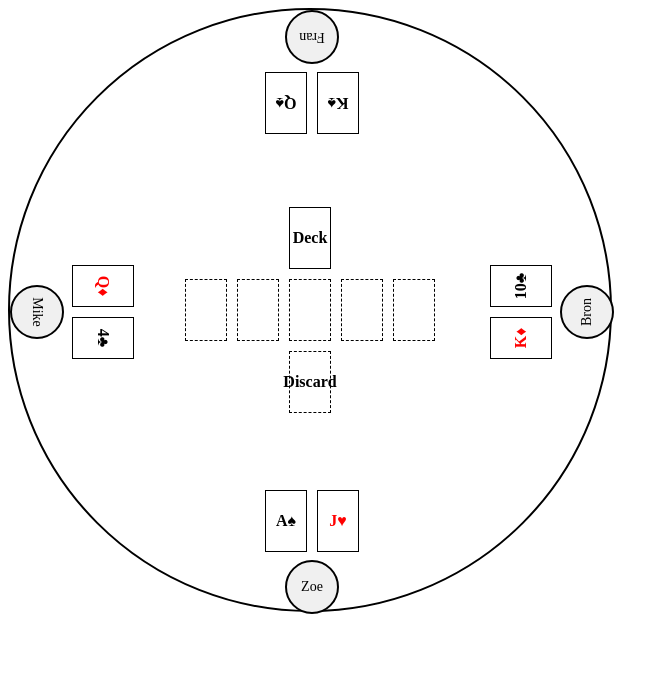
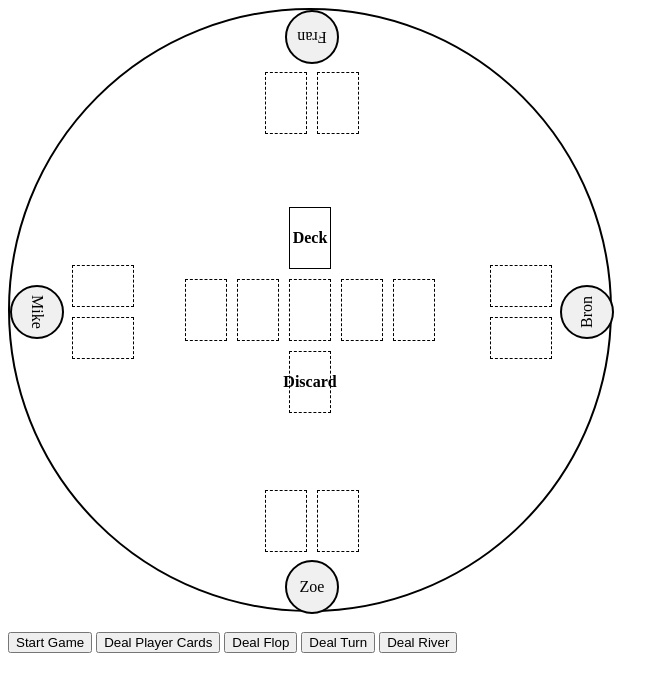
Before and after one commit to zoet24/poker-poker-poker, a plain HTML site: page index.html in a window 1280 px wide. Shown: the whole page, without its empty margins (0-669 px from the left). Drawn offline with Linux system fonts and the light colour scheme.

Commit message:
Link game buttons to functionality

```diff
--- a/index.html
+++ b/index.html
@@ -1,11 +1,13 @@
 <!DOCTYPE html>
 <html lang="en">
+
 <head>
   <meta charset="UTF-8">
   <meta name="viewport" content="width=device-width, initial-scale=1.0">
   <title>Texas Hold 'Em</title>
   <link rel="stylesheet" href="styles.css">
 </head>
+
 <body>
   <div class="table" id="table">
     <div class="cards-community">
@@ -24,9 +26,18 @@
       </div>
     </div>
   </div>
+  <div class="game-controls">
+    <button id="startGameBtn">Start Game</button>
+    <button id="dealPlayerCardsBtn">Deal Player Cards</button>
+    <button id="dealFlopBtn">Deal Flop</button>
+    <button id="dealTurnBtn">Deal Turn</button>
+    <button id="dealRiverBtn">Deal River</button>
+  </div>
+
   <script src="js/cards.js" type="module"></script>
   <script src="js/users.js" type="module"></script>
   <script src="js/game.js" type="module"></script>
   <script src="js/init.js" type="module"></script>
 </body>
+
 </html>
--- a/js/game.js
+++ b/js/game.js
@@ -1,10 +1,17 @@
-import { users } from "./users.js";
+import { players } from "./players.js";
 import { Deck } from "./cards.js";
+
+const suitSymbols = {
+  spade: "\u2660", // ♠
+  heart: "\u2665", // ♥
+  diamond: "\u2666", // ♦
+  club: "\u2663", // ♣
+};
 
 class Game {
   constructor() {
     this.deck = new Deck();
-    this.users = users;
+    this.players = players;
     this.communityCards = [];
     this.discardPile = [];
   }
@@ -12,20 +19,38 @@ class Game {
   startGame() {
     this.deck.shuffleDeck();
     console.log("Initial deck:", this.deck);
-    console.log("Initial users:", this.users);
+    console.log("Initial players:", this.players);
     console.log("Initial community cards:", this.communityCards);
     console.log("Initial discard pile:", this.discardPile);
   }
 
   dealPlayerCards() {
-    // Deal two cards to each user
-    this.users.forEach((user) => {
-      user.hand.push(this.deck.drawCard());
-      user.hand.push(this.deck.drawCard());
+    // Deal two cards to each player
+    this.players.forEach((player) => {
+      player.hand.push(this.deck.drawCard());
+      player.hand.push(this.deck.drawCard());
+
+      const playerCards = document.getElementById(
+        `cards-player-${player.name.replace(/\s/g, "").toLowerCase()}`
+      );
+
+      player.hand.forEach((card, i) => {
+        const cardElement = playerCards.children[i];
+        cardElement.classList.remove("card-outline");
+
+        if ((card.suit == "heart") | (card.suit == "diamond")) {
+          cardElement.classList.add("card-red");
+        }
+        cardElement.textContent = card.value + suitSymbols[card.suit];
+
+        if (!player.showCards) {
+          cardElement.classList.add("card-hidden");
+        }
+      });
     });
 
     console.log("dealPlayerCards deck:", this.deck);
-    console.log("dealPlayerCards users:", this.users);
+    console.log("dealPlayerCards players:", this.players);
     console.log("dealPlayerCards community cards:", this.communityCards);
     console.log("dealPlayerCards discard pile:", this.discardPile);
   }
@@ -38,7 +63,7 @@ class Game {
     this.communityCards.push(this.deck.drawCard());
 
     console.log("dealFlop deck:", this.deck);
-    console.log("dealFlop users:", this.users);
+    console.log("dealFlop players:", this.players);
     console.log("dealFlop community cards:", this.communityCards);
     console.log("dealFlop discard pile:", this.discardPile);
   }
@@ -49,7 +74,7 @@ class Game {
     this.communityCards.push(this.deck.drawCard());
 
     console.log("dealTurn deck:", this.deck);
-    console.log("dealTurn users:", this.users);
+    console.log("dealTurn players:", this.players);
     console.log("dealTurn community cards:", this.communityCards);
     console.log("dealTurn discard pile:", this.discardPile);
   }
@@ -60,7 +85,7 @@ class Game {
     this.communityCards.push(this.deck.drawCard());
 
     console.log("dealRiver deck:", this.deck);
-    console.log("dealRiver users:", this.users);
+    console.log("dealRiver players:", this.players);
     console.log("dealRiver community cards:", this.communityCards);
     console.log("dealRiver discard pile:", this.discardPile);
   }
@@ -68,9 +93,42 @@ class Game {
 
 const game = new Game();
 
+const startGameBtn = document.getElementById("startGameBtn");
+const dealPlayerCardsBtn = document.getElementById("dealPlayerCardsBtn");
+const dealFlopBtn = document.getElementById("dealFlopBtn");
+const dealTurnBtn = document.getElementById("dealTurnBtn");
+const dealRiverBtn = document.getElementById("dealRiverBtn");
+
+// Attach event listeners
+startGameBtn.addEventListener("click", startGame);
+dealPlayerCardsBtn.addEventListener("click", dealPlayerCards);
+dealFlopBtn.addEventListener("click", dealFlop);
+dealTurnBtn.addEventListener("click", dealTurn);
+dealRiverBtn.addEventListener("click", dealRiver);
+
+function startGame() {
+  game.startGame();
+}
+
+function dealPlayerCards() {
+  game.dealPlayerCards();
+}
+
+function dealFlop() {
+  game.dealFlop();
+}
+
+function dealTurn() {
+  game.dealTurn();
+}
+
+function dealRiver() {
+  game.dealRiver();
+}
+
 // Play a game
-game.startGame();
-game.dealPlayerCards();
-game.dealFlop();
-game.dealTurn();
-game.dealRiver();
+// game.startGame();
+// game.dealPlayerCards();
+// game.dealFlop();
+// game.dealTurn();
+// game.dealRiver();
--- a/js/init.js
+++ b/js/init.js
@@ -1,4 +1,4 @@
-import { users } from "./users.js";
+import { players } from "./players.js";
 
 // Create table and player elements
 const table = document.getElementById("table");
@@ -7,7 +7,6 @@ const table = document.getElementById("table");
 const tableWidth = table.offsetWidth;
 const tableHeight = table.offsetHeight;
 
-//
 const suitSymbols = {
   spade: "\u2660", // ♠
   heart: "\u2665", // ♥
@@ -16,69 +15,46 @@ const suitSymbols = {
 };
 
 // Create player elements
-users.forEach((user, index) => {
+players.forEach((player, index) => {
   // Create player element
-  const player = document.createElement("div");
-  player.classList.add("player");
-
-  // Create player circle element
-  const playerCircle = document.createElement("div");
-  playerCircle.classList.add("player-circle");
-  playerCircle.textContent = user.name;
-  player.appendChild(playerCircle);
+  const playerContainer = document.createElement("div");
+  playerContainer.classList.add("player");
+  playerContainer.textContent = player.name;
 
   // Create players' cards
-  const cardsPlayer = document.createElement("div");
-  cardsPlayer.classList.add("cards-player");
+  const playerCards = document.createElement("div");
+  playerCards.classList.add("cards-player");
+  playerCards.id =
+    "cards-player-" + player.name.replace(/\s/g, "").toLowerCase();
 
-  // Create card elements
   const [card1, card2] = Array.from({ length: 2 }, () => {
     const card = document.createElement("div");
     card.classList.add("card");
-    if (user.hand.length === 0) {
+    if (player.hand.length === 0) {
       card.classList.add("card-outline");
     }
     return card;
   });
 
-  if (user.showCards) {
-    user.hand.forEach((card, i) => {
-      const cardElement = document.createElement("div");
-
-      if ((card.suit == "heart") | (card.suit == "diamond")) {
-        cardElement.classList.add("card-red");
-      }
-
-      cardElement.textContent = card.value + suitSymbols[card.suit];
-      if (i === 0) {
-        card1.appendChild(cardElement);
-      } else {
-        card2.appendChild(cardElement);
-      }
-    });
-  }
-
-  cardsPlayer.appendChild(card1);
-  cardsPlayer.appendChild(card2);
-  player.appendChild(cardsPlayer);
+  playerCards.appendChild(card1);
+  playerCards.appendChild(card2);
+  playerContainer.appendChild(playerCards);
 
   // Add player to table
-  table.appendChild(player);
+  table.appendChild(playerContainer);
 
   // Calculate player position
-  const angle = (360 / users.length) * index + 90;
+  const angle = (360 / players.length) * index + 90;
   const radians = (angle * Math.PI) / 180;
-  const playerWidth = player.offsetWidth;
-  const playerHeight = player.offsetHeight;
+  const playerWidth = playerContainer.offsetWidth;
+  const playerHeight = playerContainer.offsetHeight;
   const radius =
     Math.min(tableWidth, tableHeight) / 2 -
     Math.max(playerWidth, playerHeight) / 2;
-
   const x = Math.cos(radians) * radius + tableWidth / 2 - playerWidth / 2;
   const y = Math.sin(radians) * radius + tableHeight / 2 - playerHeight / 2;
-
   // Set player position
-  player.style.left = x + "px";
-  player.style.top = y + "px";
-  player.style.transform = `rotate(${angle - 90}deg)`;
+  playerContainer.style.left = x + "px";
+  playerContainer.style.top = y + "px";
+  playerContainer.style.transform = `rotate(${angle - 90}deg)`;
 });
--- /dev/null
+++ b/js/players.js
@@ -0,0 +1,15 @@
+class Player {
+  constructor(name, hand, showCards) {
+    this.name = name;
+    this.hand = hand;
+    this.showCards = showCards;
+  }
+}
+
+// Hardcoded Players
+const zoe = new Player("Zoe", [], true);
+const mike = new Player("Mike", [], false);
+const fran = new Player("Fran", [], true);
+const bron = new Player("Bron", [], true);
+
+export const players = [zoe, mike, fran, bron];
--- a/js/users.js
+++ /dev/null
@@ -1,15 +0,0 @@
-class User {
-  constructor(name, hand, showCards) {
-    this.name = name;
-    this.hand = hand;
-    this.showCards = showCards;
-  }
-}
-
-// Hardcoded users
-const zoe = new User("Zoe", [], true);
-const mike = new User("Mike", [], true);
-const fran = new User("Fran", [], true);
-const bron = new User("Bron", [], true);
-
-export const users = [zoe, mike, fran, bron];
--- a/styles.css
+++ b/styles.css
@@ -16,10 +16,6 @@
   display: flex;
   justify-content: center;
   align-items: center;
-}
-
-.player-circle {
-  font-size: 14px; /* Adjust font size as needed */
 }
 
 .card {
@@ -42,6 +38,10 @@
   color: #f00;
 }
 
+.card-hidden {
+  color: #fff;
+}
+
 .cards-player {
   display: flex;
   position: absolute;
@@ -57,3 +57,7 @@
   top: 50%;
   left: 50%;
 }
+
+.game-controls {
+  margin-top: 20px;
+}
```
Lines whose indentation alone changed are shown as unchanged.
